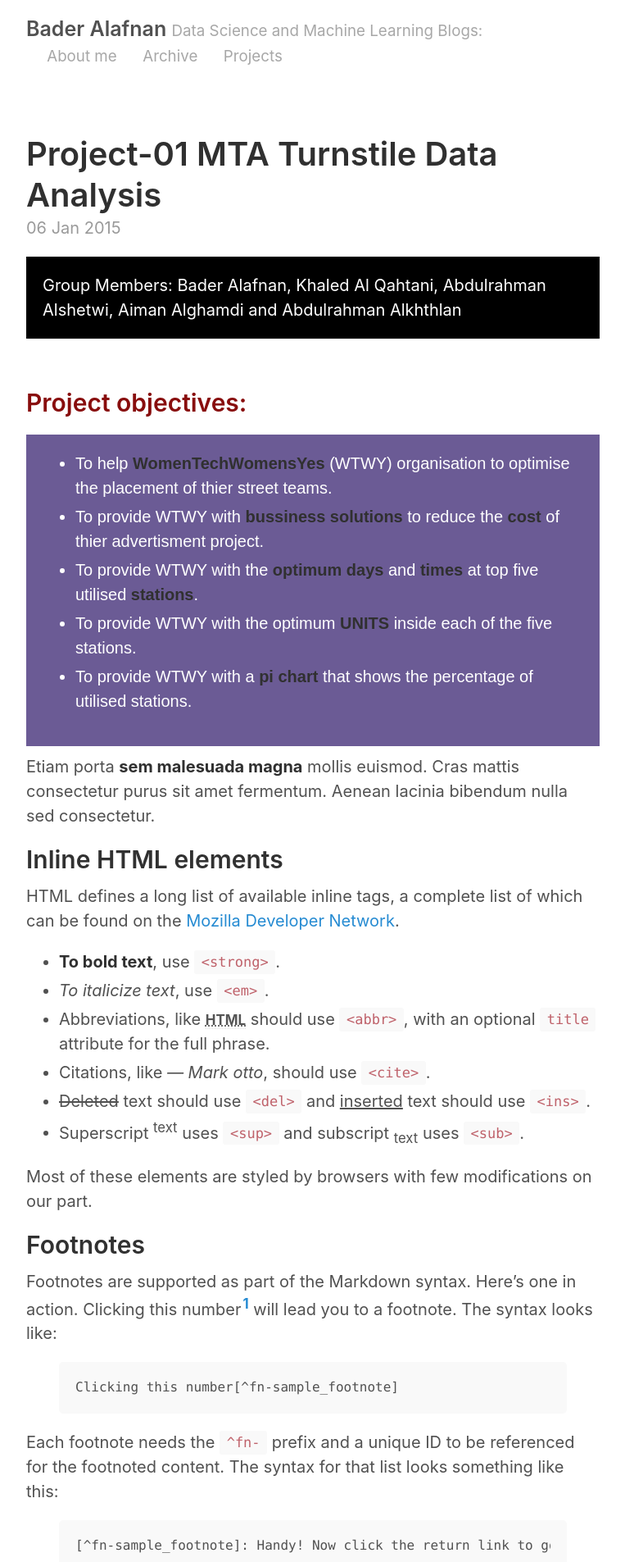
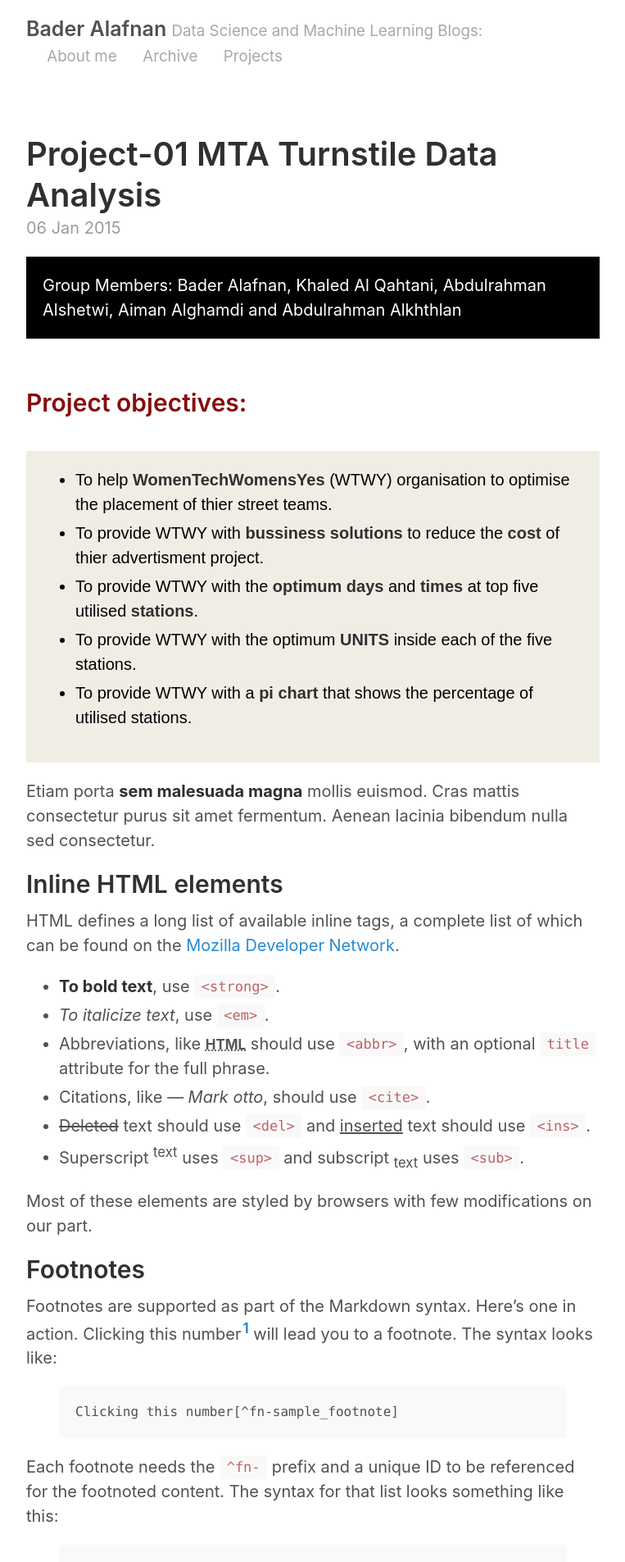
Before and after one commit to alafnan/alafnan.github.io, a Jekyll site: the page built from _posts/2015-01-6-example-content.md, in a window 1280 px wide. Shown: the top 1905 px of the page at 82% size, without its empty margins (258-1021 px from the left). Built offline with Jekyll 4.4.1, drawn with Linux system fonts in a browser that asks for light colours.

Commit message:
Update 2015-01-6-example-content.md

```diff
--- a/_posts/2015-01-6-example-content.md
+++ b/_posts/2015-01-6-example-content.md
@@ -8,9 +8,9 @@ title: Project-01 MTA Turnstile Data Analysis
 Group Members: Bader Alafnan, Khaled Al Qahtani, Abdulrahman Alshetwi, Aiman Alghamdi and Abdulrahman Alkhthlan
 </div>
 
-<h1 style="font-size:1.5em; color:#880D0D; margin-top: 3rem; margin-bottom: 1rem;">Project objectives:</h1>
+<h1 style="font-size:1.5em; color:#880D0D; margin-top: 3rem; margin-bottom: 2rem;">Project objectives:</h1>
 
-<div style="margin-bottom: 0.5rem;   padding: 1rem;   color: #FFFFFF;   background-color: #6B5B95; font-family: Arial, Helvetica, sans-serif">
+<div style="margin-bottom: 1rem;   padding: 1rem;   color: #000000;   background-color: #F0EDE5; font-family: Arial, Helvetica, sans-serif">
   <ul>
   <li>To help <strong>WomenTechWomensYes</strong> (WTWY) organisation to optimise the placement of thier street teams.</li>
   <li>To provide WTWY with <strong>bussiness solutions</strong> to reduce the <strong>cost</strong> of thier advertisment project.</li>
```
